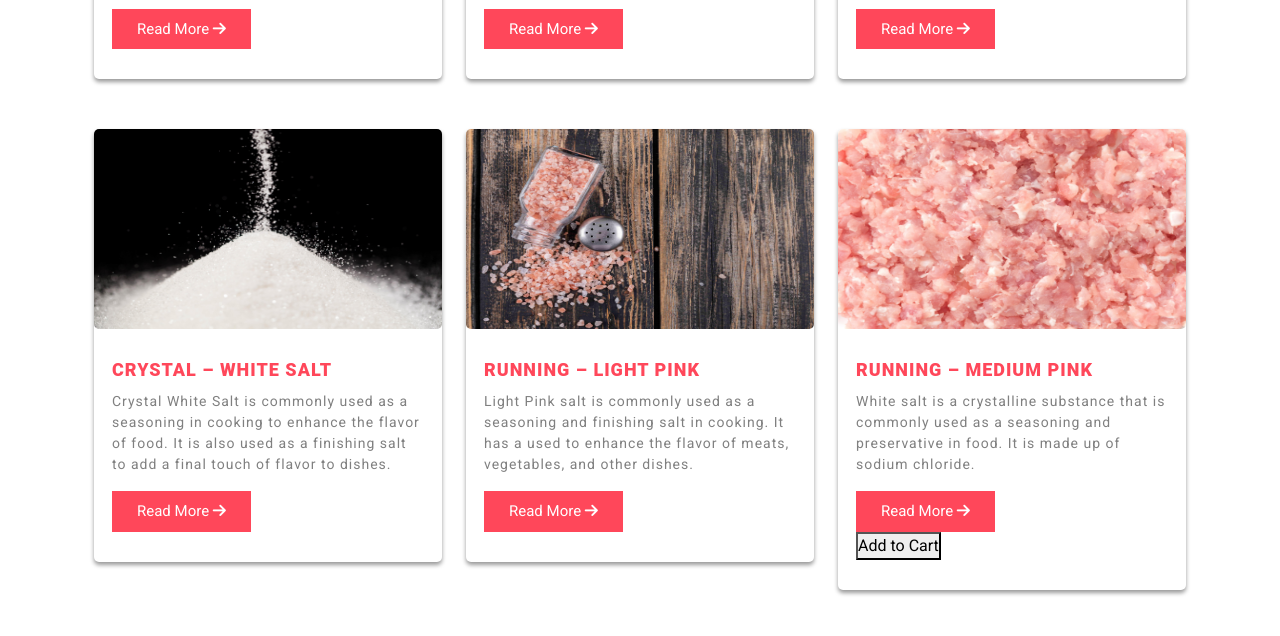
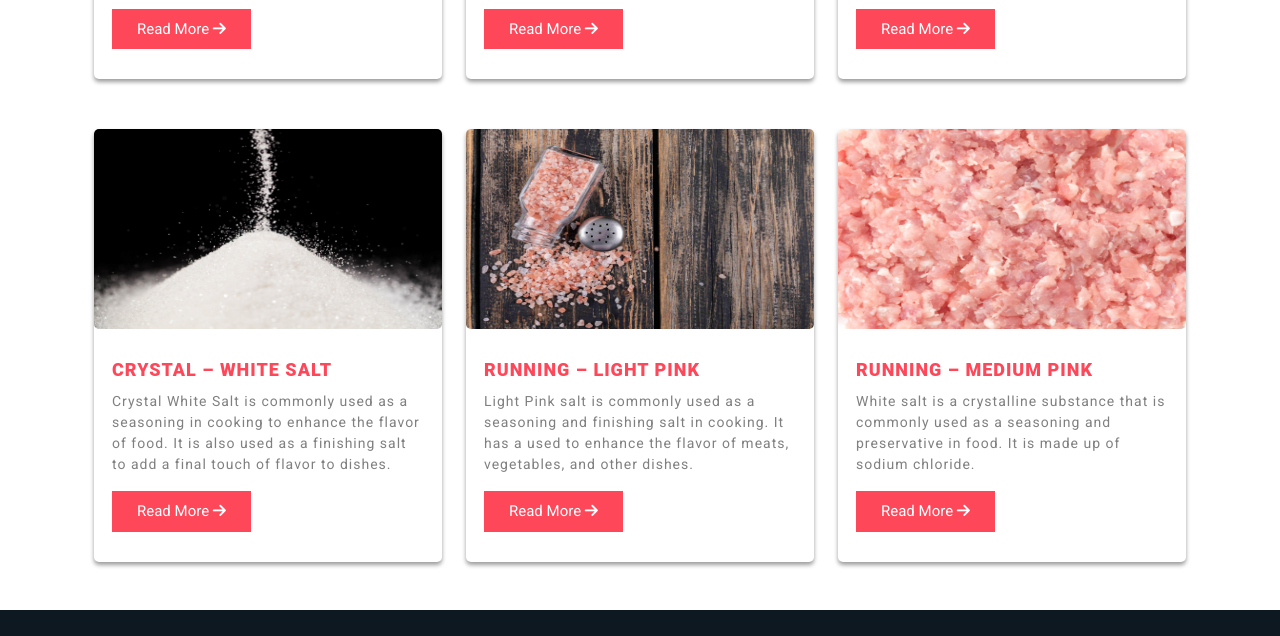
Before and after one commit to danialshafique/al-madina, a plain HTML site: page produst.html in a window 1280 px wide. Shown: the part 1509-2145 px from the top of the page. Drawn offline with nearby package versions, Linux system fonts and the light colour scheme.

Commit message:
some changes

```diff
--- a/assets/css/style.css
+++ b/assets/css/style.css
@@ -819,7 +819,7 @@ li {
     -ms-transition: all 0.2s ease-in;
     -o-transition: all 0.2s ease-in;
     transition: all 0.2s ease-in;
-    box-shadow: 0px 3px 4px rgba(0, 0, 0, 0.40);
+    box-shadow: 0px 3px 4px rgba(0, 0, 0, 0.39);
 }
 
 #cards_landscape_wrap-2 .card-flyer:hover {
--- a/produst.html
+++ b/produst.html
@@ -224,9 +224,6 @@
                                             and preservative in food. It is made up of sodium chloride.</p>
                                         <button class="learn-more-button mt-3  p-2 ps-4 pe-4 rounded-0">Read More <i
                                                 class="fa-solid fa-arrow-right"></i></button>
-                                        <form action="">
-                                            <button> Add to Cart</button>
-                                        </form>
                                     </div>
                                 </div>
                             </div>
```
